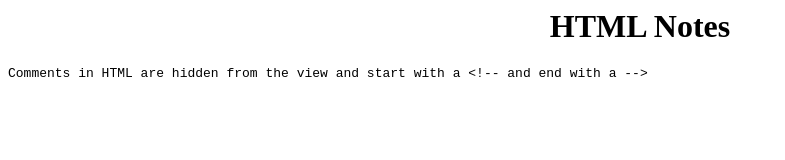
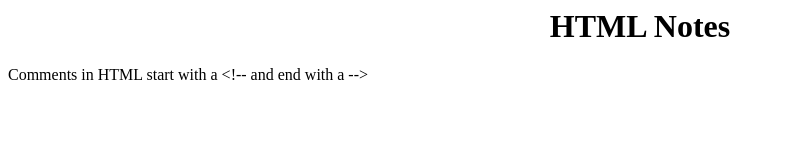
Before and after one commit to sepca/sepca.github.io, a plain HTML site: page html_notes.html in a window 1280 px wide. Shown: the whole page, without its empty margins (0-785 px from the left). Drawn offline with Linux system fonts and the light colour scheme.

Commit message:
Update html_notes.html

```diff
--- a/html_notes.html
+++ b/html_notes.html
@@ -4,6 +4,6 @@
   </head>
   <body>
     <h1 align="center">HTML Notes</h1>
-    <pre>Comments in HTML are hidden from the view and start with a &lt;!-- and end with a --&gt;
+    <p>Comments in HTML start with a &lt;!-- and end with a --&gt;
   </body>
 </html>
```
